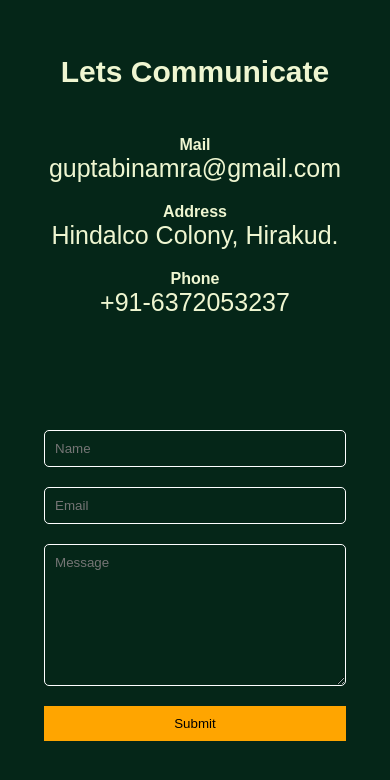
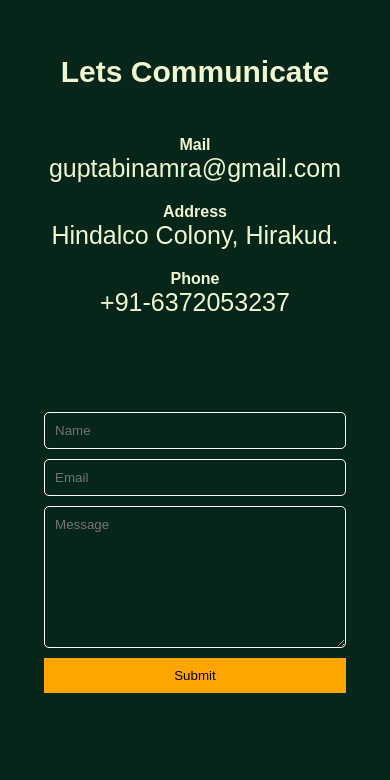
Before and after one commit to Binamragupta/portfolio, a React (Create React App) app: page / in a window 390 px wide. Shown: the part 6979-7759 px from the top of the page. Built offline with nearby package versions, Linux system fonts and the light colour scheme.

Commit message:
contact css

```diff
--- a/src/CSS/contact.css
+++ b/src/CSS/contact.css
@@ -32,7 +32,7 @@ h3{
 form{
     display: flex;
     flex-direction: column;
-    gap: 20px;
+    gap: 18px;
 }
 input,textarea{
     padding: 20px;
@@ -53,7 +53,7 @@ input,textarea{
     width: 100%;
     padding: 10px;
     flex-direction: column;
-
+    gap: 13px;
   }
   .textContainercon{
     gap:20px;
@@ -77,6 +77,9 @@ input,textarea{
   h3{
     font-size: 16px;
   }
+  form{
+    gap:10px;
+  }
 }
 
 @media (max-width:1024px) {
```
